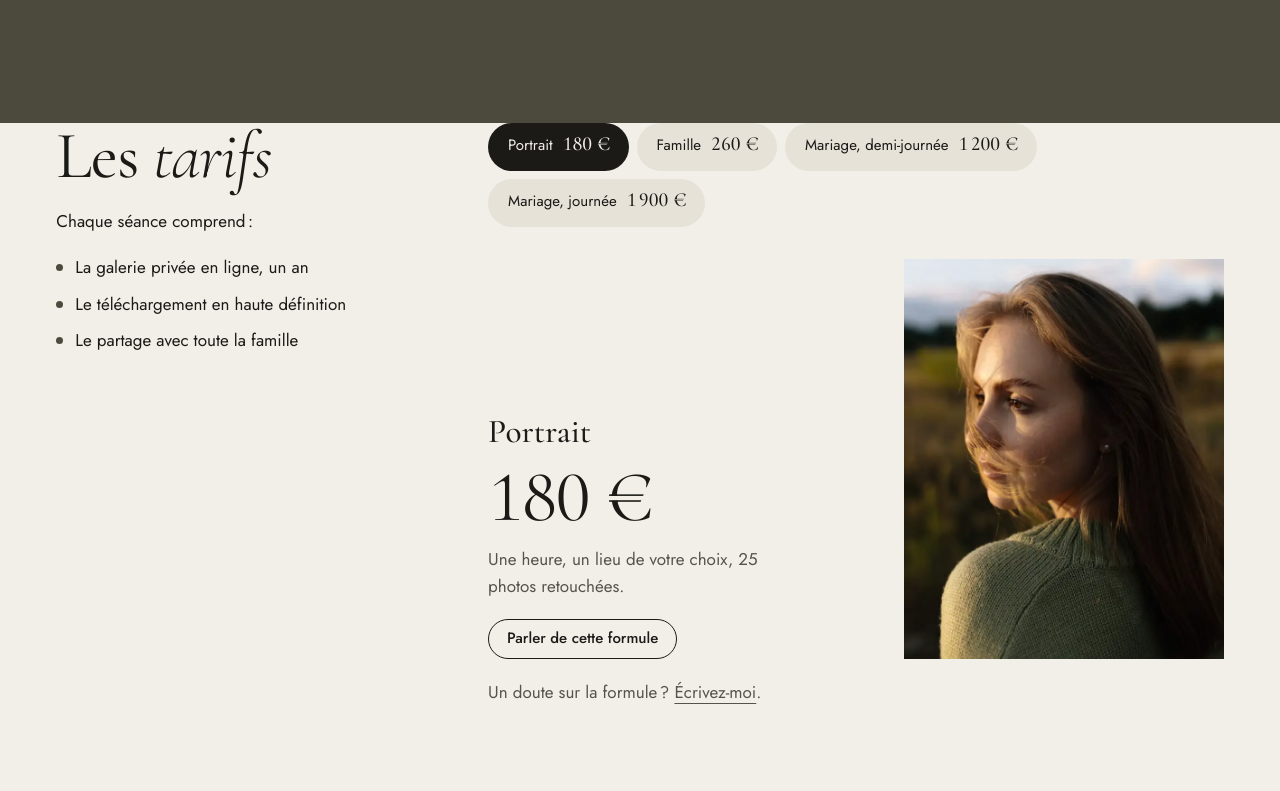
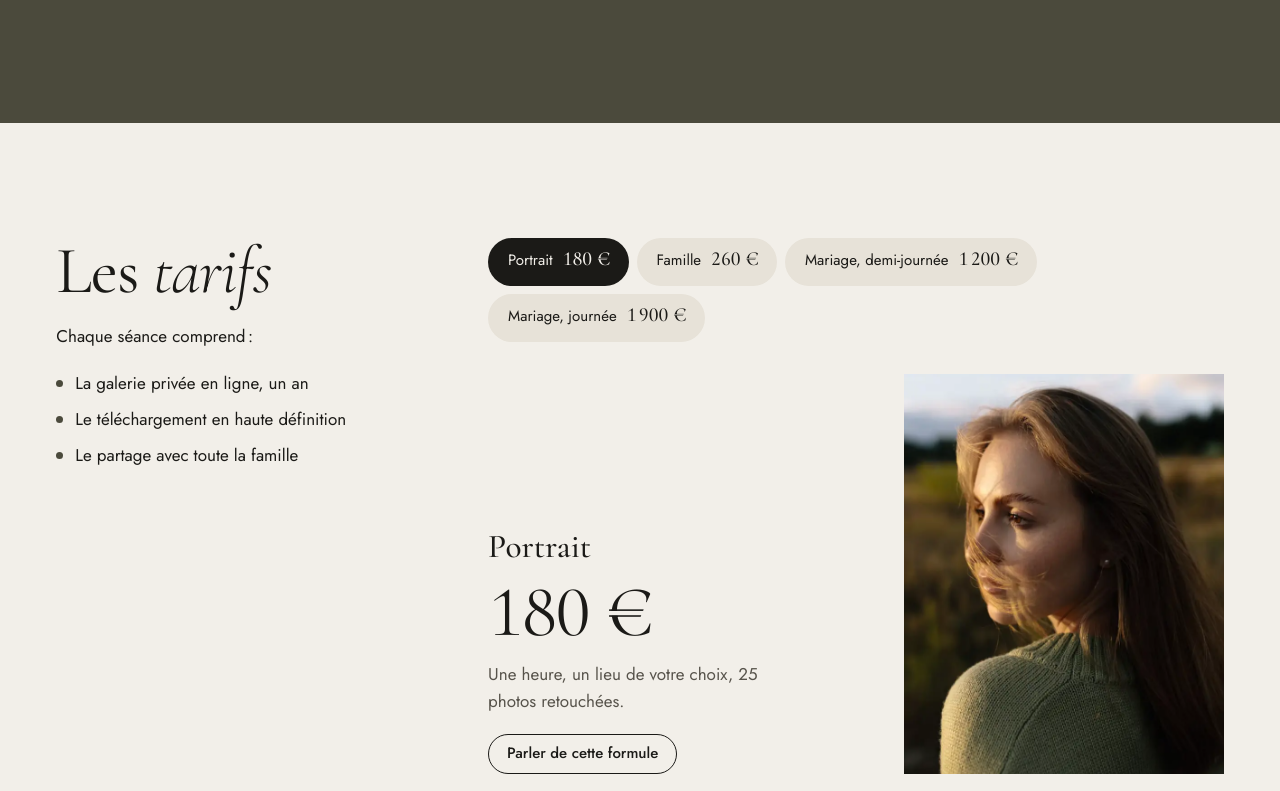
Before and after one commit to AnniePhilippeHersard/lau-rie, a plain HTML site: page index.html in a window 1280 px wide. Shown: the part 3760-4551 px from the top of the page. Drawn offline with Linux system fonts and the light colour scheme; no server answers.

Commit message:
Tarifs : marge conservée quand aucun avis n'est publié
Co-Authored-By: Claude Opus 5.5 <noreply@anthropic.com>
Claude-Session: https://claude.ai/code/session_01JviKXZWs4P4R2hpo8KszMe

```diff
--- a/assets/css/lau.css
+++ b/assets/css/lau.css
@@ -919,3 +919,7 @@ body.has-dirty .a-main { padding-bottom: 96px; }
 .a-qchip { border: 1px solid #CFC8BA; background: #FAF8F4; border-radius: 999px; padding: 4px 12px; font: inherit; font-size: 13px; cursor: pointer; min-height: 32px; }
 .a-qchip:hover { background: var(--ink); color: var(--paper); border-color: var(--ink); }
 @media (max-width: 600px) { .a-qnum { grid-template-columns: 1fr 1fr; } .a-qamt { grid-column: 1 / -1; justify-items: start; } }
+
+/* Tarifs : collés aux avis quand ils sont affichés ; sans avis publiés, la section garde sa marge */
+#tarifs { padding-top: 0; }
+#avis[hidden] + #tarifs { padding-top: clamp(96px, 9vw, 150px); }
--- a/index.html
+++ b/index.html
@@ -114,7 +114,7 @@
     </div>
   </section>
 
-  <section class="sec wrap" id="tarifs" aria-labelledby="h-prices" style="padding-top:0">
+  <section class="sec wrap" id="tarifs" aria-labelledby="h-prices">
     <div class="prices">
       <div class="pr-side">
         <h2 class="serif rv" id="h-prices">Les <em>tarifs</em></h2>
```
